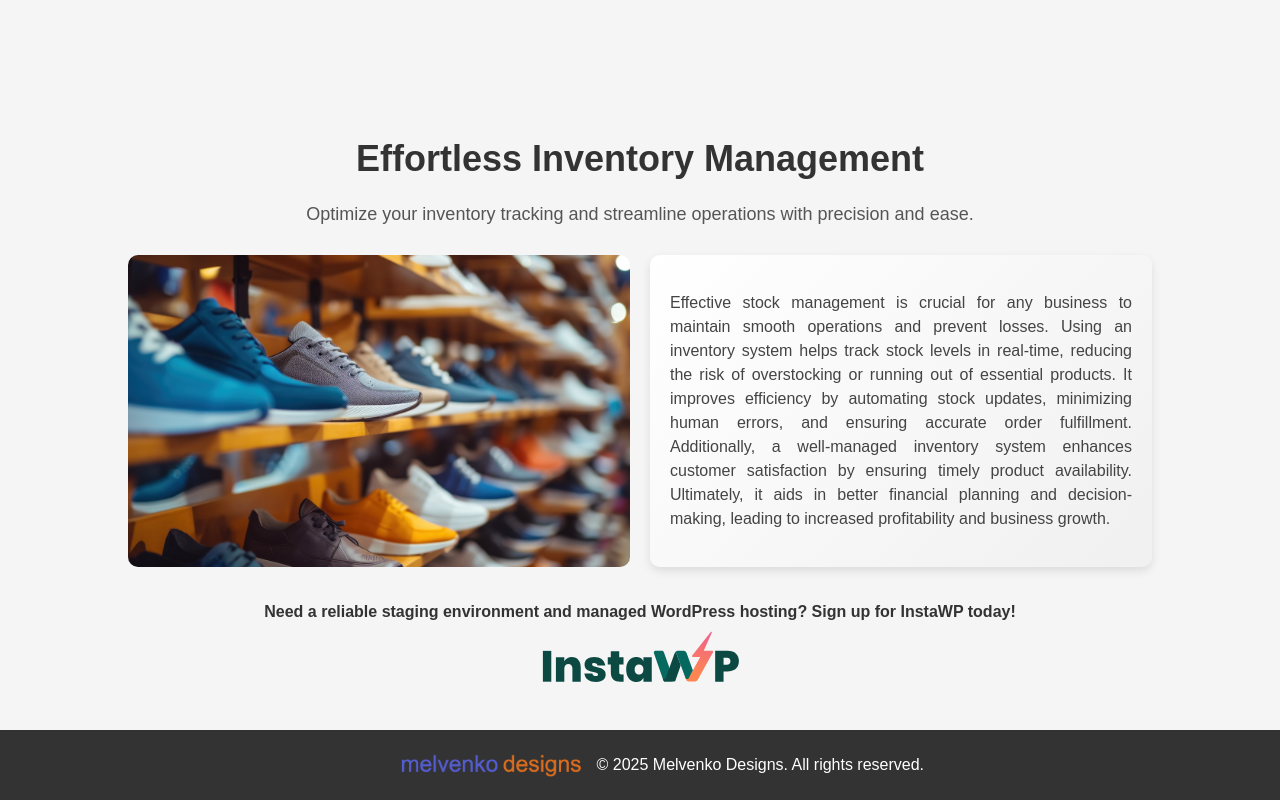
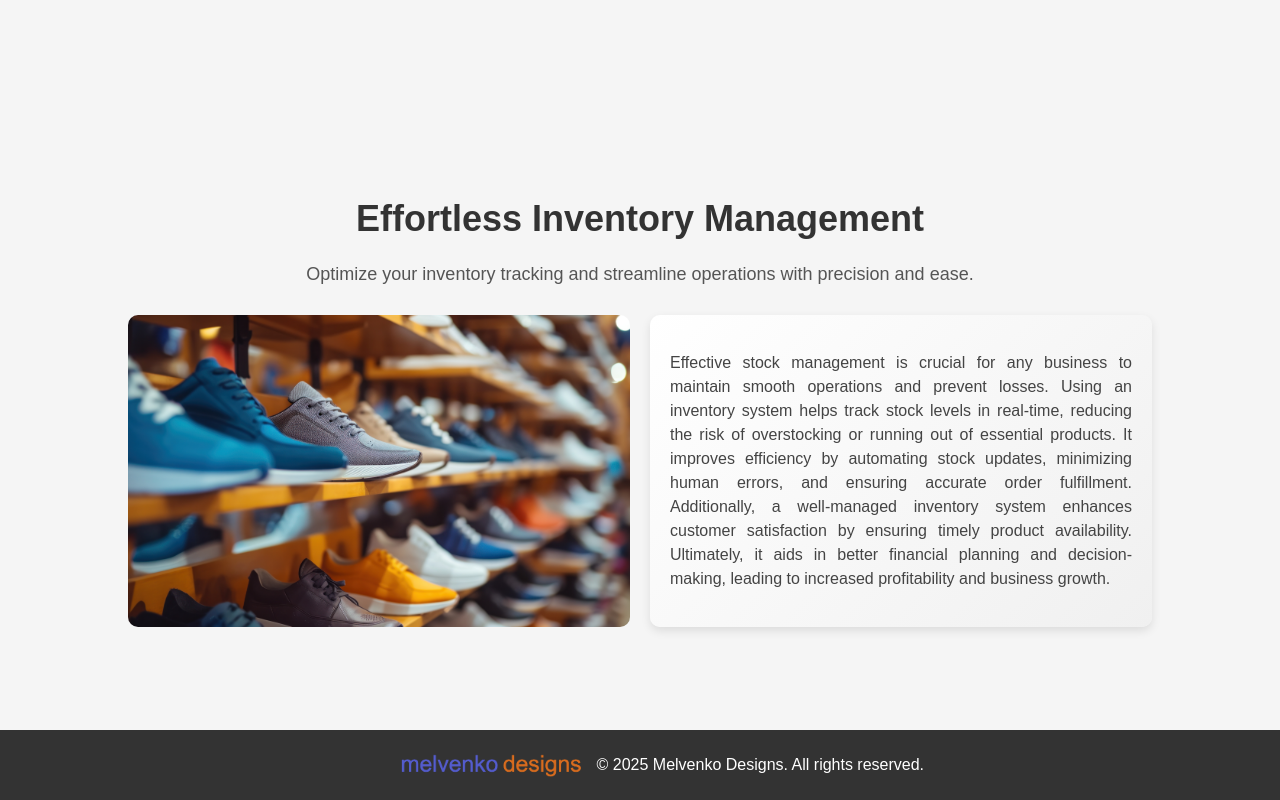
Before and after one commit to melvenko/inventory, a PHP site: page /index.php in a window 1280 px wide. Run offline with PHP 8.4, Linux system fonts and the light colour scheme.

Commit message:
removed the badge

```diff
--- a/footer.php
+++ b/footer.php
@@ -21,12 +21,7 @@
     }
 </style>
 
-<div class="badge">
-            <p>Need a reliable staging environment and managed WordPress hosting? Sign up for InstaWP today!</p>
-            <a href="https://app.instawp.io/register?ref=fnK4lgnFE4" target="_blank">
-                <img src="images/referral-badge-1.svg" alt="Referral Badge">
-            </a>
-        </div>
+
 <footer>
     <img src="images/get.png" alt="Melvenko Designs Logo" class="footer-logo">
     <span>&copy; 2025 Melvenko Designs. All rights reserved.</span>
```
